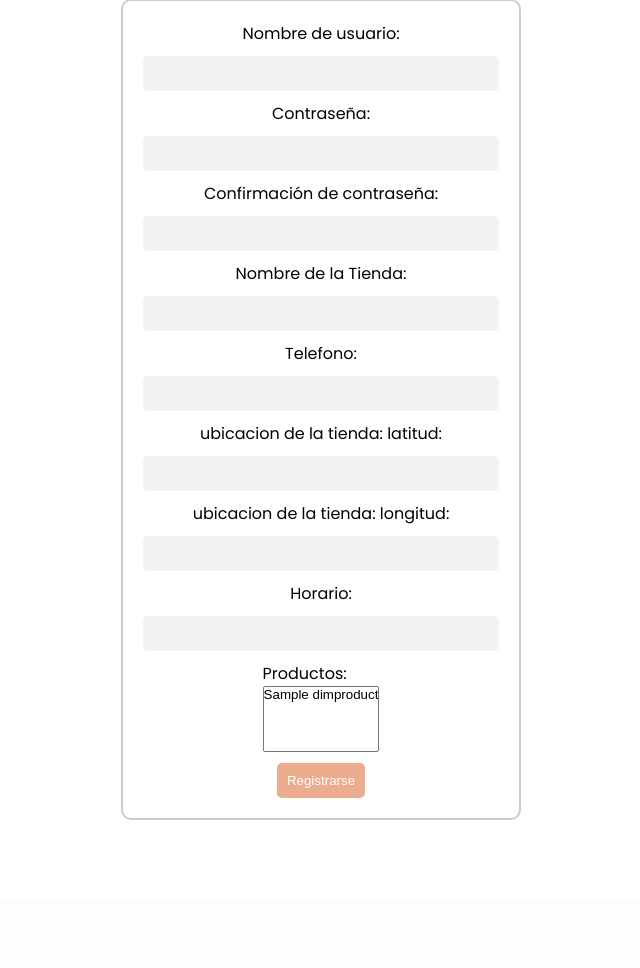
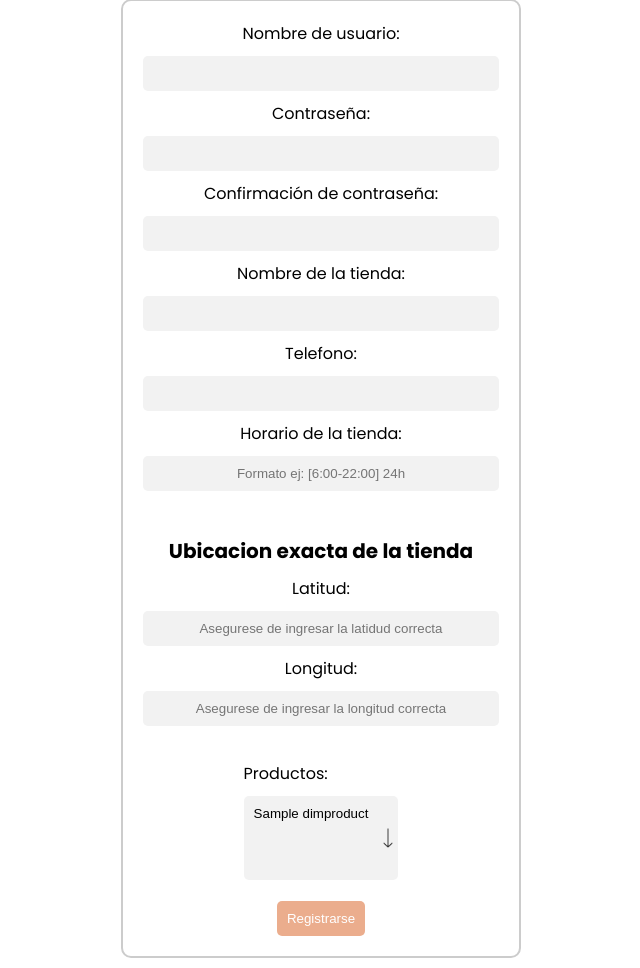
Before and after one commit to danielcaceres107/Agroweb3, a Django app: page /registroVendedor/ in a window 1280 px wide. Shown: the part 591-1559 px from the top of the page, without its empty margins (319-959 px from the left). Before the commit the page ends 1411 px from the top, so only its background shows below. Run offline with Django 4.2, Linux system fonts and the light colour scheme; tables that the repository leaves empty hold one stand-in row (values such as "Sample post").

Commit message:
Arreglos diseño comprador y vendedor

```diff
--- a/mysite/forms.py
+++ b/mysite/forms.py
@@ -8,11 +8,11 @@ class RegistroVendedorForm(forms.ModelForm):
     username = forms.CharField(label="Nombre de usuario")
     password1 = forms.CharField(label="Contraseña")
     password2 = forms.CharField(label="Confirmación de contraseña")
-    nombreTienda = forms.CharField(label="Nombre de la Tienda")
+    nombreTienda = forms.CharField(label="Nombre de la tienda")
     telefono = forms.CharField(label="Telefono")
-    latitude = forms.CharField(label="ubicacion de la tienda: latitud")
-    longitude = forms.CharField(label="ubicacion de la tienda: longitud")
-    horario = forms.CharField(label="Horario")
+    latitude = forms.CharField(label="Latitud")
+    longitude = forms.CharField(label="Longitud")
+    horario = forms.CharField(label="Horario de la tienda")
     productos = forms.ModelMultipleChoiceField(queryset=DimProducts.objects.all(), widget=forms.SelectMultiple)
 
     class Meta:
--- a/mysite/templates/base.html
+++ b/mysite/templates/base.html
@@ -126,6 +126,10 @@
         #estado-tienda{
             font-size: xx-large;
         }
+        #preciooo{
+            font-size: 30px;
+            font-weight: 800;
+        }
 
     </style>
 
--- a/mysite/templates/login.html
+++ b/mysite/templates/login.html
@@ -27,7 +27,7 @@
     display: flex;
     flex-direction: column;
     align-items: center;
-    margin: 0 auto;
+    margin: 30px auto;
     max-width: 400px;
     padding: 20px;
     border: 2px solid #ccc;
--- a/mysite/templates/mapa.html
+++ b/mysite/templates/mapa.html
@@ -63,8 +63,8 @@
             vendedor.productos.map(producto => {
                 panelProducts += '<li><h3>' + producto.fields.nombreProd + '</h3></li>'
                     + '<li> <img src= "' + producto.fields.imagenProdUrl + '" alt = "' + producto.fields.nombreProd + '" width="120" height="160"> </li>'
-                    + '<li> <strong> Precio : </strong> ' + producto.fields.precio + ' COP </li>'
-                    + '<li> <strong> <h4> Descripción: </h4> </strong> <p style="text-align: justify">' + producto.fields.descripcion + '</p> </li>'
+                    + '<li> <div id="preciooo"> $' + producto.fields.precio + ' COP </div></li>'
+                    + '<li> <p style="text-align: justify">' + producto.fields.descripcion + '</p> </li>'
                     + '<li>' + '<button id="add-to-cart-btn">Agregar producto</button>' + '</li> <br> <hr>'
             });
 
--- a/mysite/templates/registroVendedor.html
+++ b/mysite/templates/registroVendedor.html
@@ -1,7 +1,7 @@
 {% extends 'base.html' %}
 {% block content %}
 <style>
-    form {
+     form {
         display: flex;
         flex-direction: column;
         align-items: center;
@@ -21,6 +21,7 @@
         background-color: #f2f2f2;
         width: 100%;
         box-sizing: border-box;
+        text-align: center; /* Centra el texto dentro del campo */
     }
 
     /* Estilo para el botón */
@@ -49,22 +50,52 @@
     #espacio {
         height: 50px;
     }
+
+    select#id_productos {
+        padding: 10px;
+        margin: 10px 0;
+        border-radius: 5px;
+        border: none;
+        background-color: #f2f2f2;
+        width: 100%;
+        box-sizing: border-box;
+        appearance: none;
+        background-image: url("../../static/img/flecha-select.png");
+        background-position: right center;
+        background-repeat: no-repeat;
+        background-size: 20px;
+        padding-right: 30px;
+        }
+    h5{
+        font-size: 20px;
+        padding: 10px;
+    }
 </style>
 
 <form action="/registro/" method="POST">
     {% csrf_token %}
-    {{ register.username.label_tag }} {{ register.username }}
-    {{ register.password1.label_tag }} {{ register.password1 }}
-    {{ register.password2.label_tag }} {{ register.password2 }}
-    {{ register.nombreTienda.label_tag }} {{ register.nombreTienda }}
-    {{ register.telefono.label_tag }} {{ register.telefono }}
-    {{ register.latitude.label_tag }} {{ register.latitude }}
-    {{ register.longitude.label_tag }} {{ register.longitude }}
-    {{ register.horario.label_tag }} {{ register.horario }}
-    <div class="fieldWrapper">
-        {{ register.productos.errors }}
-        <label for="{{ register.productos.id_for_label }}">Productos:</label><br>
-        {{ register.productos }}
+    {{ register.username.label_tag }} <input type="text" name="{{ register.username.name }}"
+    {{ register.password1.label_tag }} <input type="password" name="{{ register.password1.name }}"
+    {{ register.password2.label_tag }} <input type="password" name="{{ register.password2.name }}"
+    {{ register.nombreTienda.label_tag }} <input type="text" name="{{ register.nombreTienda.name }}"
+    {{ register.telefono.label_tag }} <input type="text" name="{{ register.telefono.name }}"
+    {{ register.horario.label_tag }} <input type="text" name="{{ register.horario.name }}"
+        placeholder="Formato ej: [6:00-22:00] 24h">
+
+    <br>
+    <h5>Ubicacion exacta de la tienda</h5>
+    {{ register.latitude.label_tag }} <input type="text" name="{{ register.latitude.name }}"
+        placeholder="Asegurese de ingresar la latidud correcta">
+    {{ register.longitude.label_tag }} <input type="text" name="{{ register.longitude.name }}"
+        placeholder="Asegurese de ingresar la longitud correcta">
+    <br>
+
+
+
+    <div class=" fieldWrapper">
+    {{ register.productos.errors }}
+    <label for="{{ register.productos.id_for_label }}">Productos:</label><br>
+    {{ register.productos }}
     </div>
     <strong><button type="submit" style="background-color: #ebad8d">Registrarse</button></strong>
 </form>
```
Also changed, not shown: mysite/templates/registro.html (+60 -4 lines), mysite/static/img/comprador.png (added), mysite/static/img/flecha-select.png (added), mysite/static/img/vendedor.png (added).
